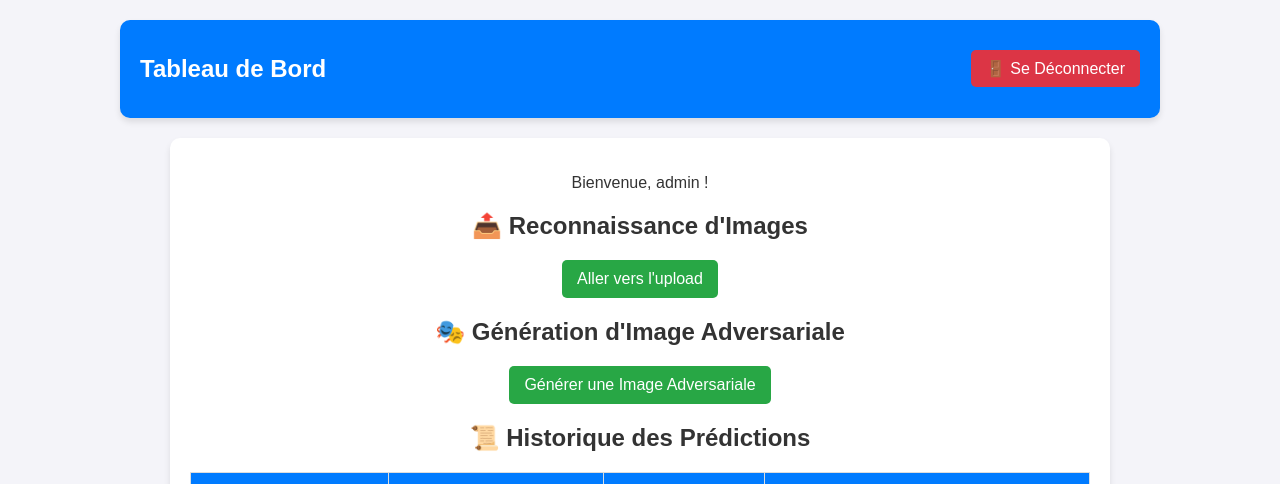
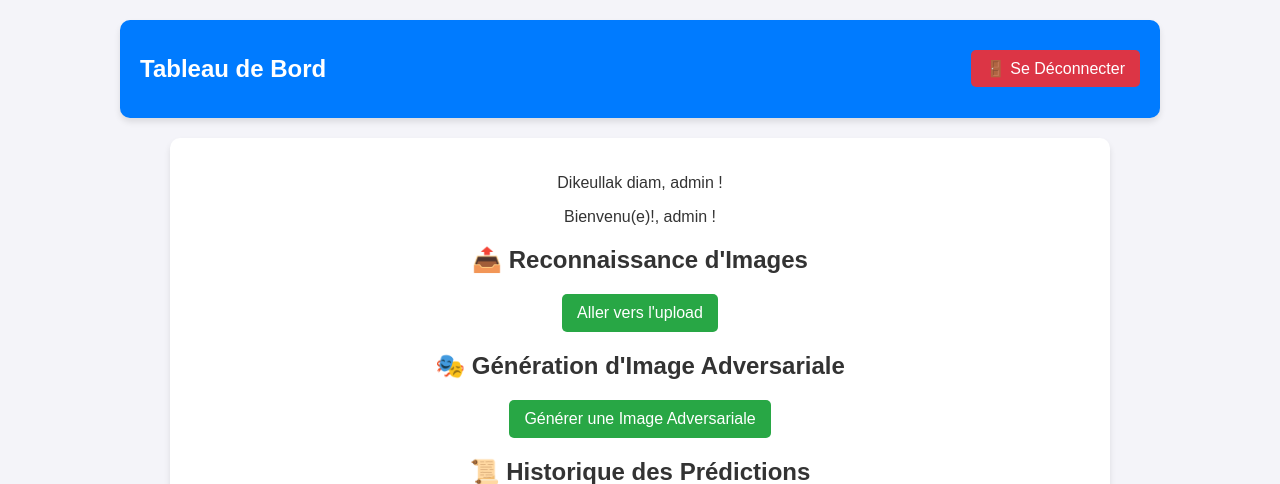
Before and after one commit to Moustapha0320/classification, a Django app: template classifier/templates/classifier/dashboard.html in a window 1280 px wide. Shown: the top 484 px of the page. Run offline with Django 5.2, Linux system fonts and the light colour scheme; the template is opened without the code that fills it: values that come from a table or form of the project are taken from there, others are empty; a user stored in the database is signed in; data comes from the database, SQL or seed files in the repository; both versions use the stored data as it was after the commit.

Commit message:
changement

```diff
--- a/classifier/templates/classifier/dashboard.html
+++ b/classifier/templates/classifier/dashboard.html
@@ -131,8 +131,8 @@
     </div>
 </nav>
 <div class="container">
-    <p>Bienvenue, {{ user.username }} !</p>
-
+    <p>Dikeullak diam, {{ user.username }} !</p>
+    <p>Bienvenu(e)!, {{ user.username }} !</p>
     <h2>📤 Reconnaissance d'Images</h2>
     <a href="{% url 'index' %}" class="button">Aller vers l'upload</a>
 
--- a/classifier/templates/classifier/generate_adversarial.html
+++ b/classifier/templates/classifier/generate_adversarial.html
@@ -142,10 +142,10 @@
     <select name="epsilon_selection" required>
       <option value="0.1">0.1(trop faible)</option>
       <option value="0.1">0.2 (Trés Faible)</option>
-      <option value="0.2">0.3 (Faible)</option>
+      <option value="0.2">0.4 (Faible)</option>
       <option value="0.5">0.5 (moyen)</option>
       <option value="0.6">0.6 (Fort)</option>
-      <option value="0.9">0.9 (Très Fort)</option>
+      <option value="0.9">0.7 (Très Fort)</option>
     </select>
 
     <button type="submit">Générer l'image adversariale</button>
```
Also changed, not shown: README.md, db.sqlite3, media/prediction/adversarial_adversarial_download (5).jpeg (deleted), media/prediction/adversarial_download (5).jpeg (deleted), media/prediction/download (10).jpeg (deleted), media/prediction/download (11).jpeg (deleted), media/prediction/download (4).jpeg (deleted), media/prediction/download (5).jpeg (deleted), media/prediction/download (6).jpeg (deleted), media/prediction/download (7).jpeg (deleted), media/prediction/download (8).jpeg (deleted), media/prediction/download (9).jpeg (deleted), media/prediction/voiture.jpg (deleted), media/uploads/adversarial_download (5).jpeg (deleted), 1 more files.
